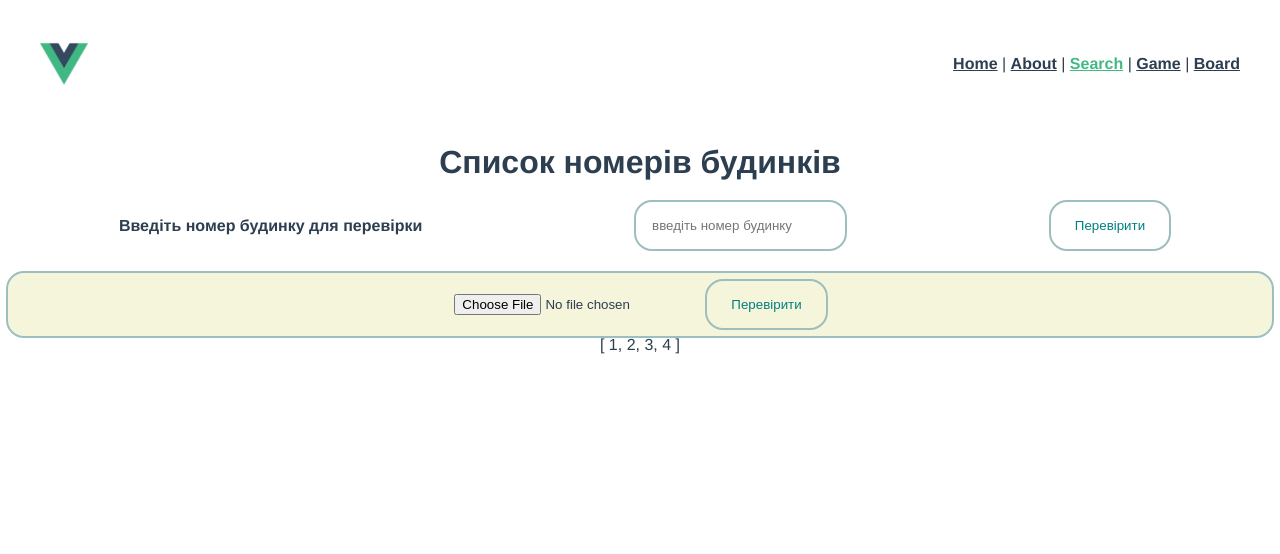
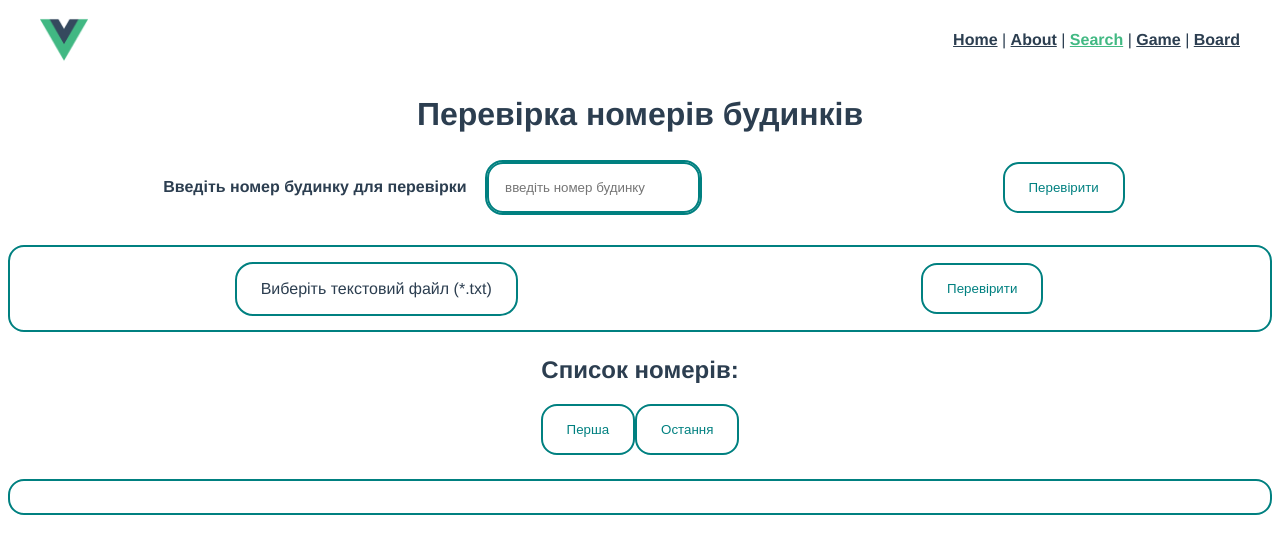
Before and after one commit to sergkrasivskyi/vue-lesson-5, a Vue app: page /search in a window 1280 px wide. Shown: the top 554 px of the page. Built offline with nearby package versions, Linux system fonts and the light colour scheme.

Commit message:
add pagination

```diff
--- a/src/App.vue
+++ b/src/App.vue
@@ -2,7 +2,7 @@
   <div class="flow">
     <app-header></app-header>
     <router-view />
-  {{$store.state.housesNumbersList}}
+  <!-- {{$store.state.housesNumbersList}} -->
   </div>
 </template>
 <script>
@@ -15,12 +15,16 @@
   }
 </script>
 <style lang="scss">
+* {
+  box-sizing: border-box;
+}
 #app {
   font-family: Avenir, Helvetica, Arial, sans-serif;
   -webkit-font-smoothing: antialiased;
   -moz-osx-font-smoothing: grayscale;
   text-align: center;
   color: #2c3e50;
+  min-width: 38rem;
 }
 :where(.flow :not(:first-child, nav > *)) {
   margin-top: 1.5rem;
--- /dev/null
+++ b/src/components/AppFileReader.vue
@@ -0,0 +1,52 @@
+<template>
+    <label class="file-loader" for="file">Виберіть текстовий файл (*.txt)
+      <input id="file" type="file" @change="readFile" />
+    </label>
+</template>
+
+<script>
+  export default {
+    name: "AppFileReader",
+    methods: {
+      readFile(event) {
+        // можна отримувати доступ до завантаженого файлу через
+          //  ref='doc' у розмітці
+          // file = this.$refs.doc.files[0];
+       // А можна передати подію і отримати доступ до файлу через подію
+          // file = event.target.files[0]
+
+        const file = event.target.files[0]
+        const reader = new FileReader();
+        if (file.name.includes(".txt")) {
+          reader.onload = (res) => this.$emit('filereaded', res.target.result)
+          reader.readAsText(file)
+        }
+      }
+    }
+  }
+</script>
+
+<style lang="scss" scoped>
+.file-loader {
+  cursor: pointer;
+  position: relative;
+  overflow: hidden;
+  display: inline-block;
+  padding-inline: 1.5rem;
+  padding-block: 1rem;
+  /* Fancy button style 😎 */
+  outline: 2px solid teal;
+  border-radius: 1rem;
+
+  z-index: 1;
+
+
+  & input {
+    cursor: pointer;
+    position: absolute;
+    inset: 0;
+    opacity: 0;
+    z-index: -1;
+  }
+}
+</style>
--- a/src/components/UI/TheAppButton.vue
+++ b/src/components/UI/TheAppButton.vue
@@ -22,10 +22,10 @@ export default {
   padding-block: 1rem;
   color: teal;
   background-color: transparent;
-  outline: 2px solid rgb(157, 190, 190);
-  border: none;
+  border: 2px solid teal;
   border-radius: 1rem;
   transition: background-color 0.5s ease;
+  cursor: pointer;
 
   &:hover,
   &:active,
--- a/src/components/UI/TheAppInput.vue
+++ b/src/components/UI/TheAppInput.vue
@@ -1,11 +1,10 @@
 <template>
 
   <label class="input-label" for="input-app">
-    <slot></slot>
+    <slot> </slot>
+    <input id="input-app" v-bind="$attrs" :value="modelValue" @input="updateInput">
   </label>
-  <input id="input-app" v-bind="$attrs" :value="modelValue" @input="updateInput">
-  <!-- :colorField="colorField"
-      :placeholder="placeholder" -->
+
 </template>
 
 <script>
@@ -13,26 +12,16 @@ export default {
   name: "the-app-input",
   props: {
     modelValue: { type: [String, Number], default: "" },
-    // colorField: { type: [String, Number] },
   },
   data() {
-    // const placeholder = 'try to input some';
-
     return {
-      colorField: ''
     }
   },
   methods: {
-    checkedNumber(event) {
-      this.$emit('update:modelValue', event.target.value)
-      // this.$emit('update:checkHouseNumber', $event.target.value)
-    },
     updateInput(event) {
       this.$emit('update:modelValue', event.target.value)
     }
-
   }
-
 }
 </script>
 
@@ -46,14 +35,14 @@ export default {
 
 input {
   margin: 0;
+  margin-left: 1rem;
   padding: 1rem;
-  outline: 2px solid rgb(157, 190, 190);
-  border: none;
+  border: 2px solid teal;
   border-radius: 1rem;
 
   &.valid {
     // color: teal;
-    outline: 2px solid rgb(157, 190, 190);
+    outline: 2px solid teal;
   }
 
   &.invalid {
--- a/src/components/index.js
+++ b/src/components/index.js
@@ -1,4 +1,6 @@
 import AppHeader from "@/components/AppHeader.vue";
 import GameStone from "@/components/GameStone.vue";
 import AppBoard from "@/components/AppBoard.vue";
-export default [AppHeader, GameStone, AppBoard];
+import AppFileReader from "@/components/AppFileReader.vue";
+
+export default [AppHeader, GameStone, AppBoard, AppFileReader];
--- a/src/views/AppSearchView.vue
+++ b/src/views/AppSearchView.vue
@@ -1,6 +1,6 @@
 <template>
   <div>
-    <h1>Список номерів будинків</h1>
+    <h1>Перевірка номерів будинків</h1>
     <div class="search-form">
       <the-app-input
         :class="{'valid': getNumberValidate, 'invalid': !getNumberValidate}"
@@ -11,15 +11,38 @@
         @update:modelValue="getNumberValidate"
         >Введіть номер будинку для перевірки
       </the-app-input>
-      <the-app-button @clickButton="validateNumber">Перевірити</the-app-button>
+      <the-app-button
+        @clickButton="validateNumber"
+        >Перевірити
+      </the-app-button>
     </div>
   </div>
   <!-- Read file template -->
-<div class="item">
-  <input type="file" ref="doc" @change="readFile" />
-  <the-app-button @clickButton="validateNumbersList">Перевірити</the-app-button>
-  <div v-for="(item) of numbersList" :key="item.id">
-    <p :class="['item', {'valid': item?.isValid && isStartValidated, 'invalid': !item?.isValid && isStartValidated}]" >
+  <div class="wrapper">
+    <div class="read-file">
+      <app-file-reader
+        @filereaded="readFile"/>
+
+      <the-app-button
+        @clickButton="validateNumbersList"
+        >Перевірити
+      </the-app-button>
+    </div>
+    <div class="pagination">
+      <h2>Список номерів:</h2>
+      <the-app-button
+        v-for="(page) in pages"
+        :key="page.id"
+        @clickButton="goToPage(page)"
+        >{{page.name}}
+      </the-app-button>
+
+    </div>
+
+    <div class="numbers-list">
+      <p v-for="(item) of numbersListViewed" :key="item.id" :class="['item', {
+      'valid': item?.isValid && isStartValidated,
+      'invalid': !item?.isValid && isStartValidated}]">
         {{item.data}}
       </p>
     </div>
@@ -32,60 +55,66 @@ export default {
   name: "AppSearchView",
   data() {
     return {
-      posts: [
-        { id: 1, text: "asdasd" },
-        { id: 2, text: "sdfgsdfg" },
-        { id: 3, text: "assdfgsdfdasd" },
-        { id: 4, text: "as12313123dasd" }
-      ],
-      placeholder: "номер будинку",
       checkingHouseNumber: '',
-      file: null,
-      content: null,
       numbersList: [],
       isStartValidated: false,
-
       checkExpression: /(^[^0\D][0-9]*$)|(^[^0\D][0-9]*(([\/][1-9][0-9]*$)|([\-][АБВГДЕЖИКЛМНПРСТУФХЦЧШЮЯ]$)))?/mg,
       // https://regex101.com/r/eXM7sL/1
       // to delete my reg ex:
       // https://regex101.com/delete/R7DdaLFtojfzgAN2Mc9JNjnZ
+
+      itemsOnPage: 1000,
+      currentPosition: 0,
+
+      startPage: 1,
+      currentPage: 0,
     }
   },
+  mounted() {
+
+  },
   methods: {
-    buttonClicked(arg) {
-      alert("Event clickButton Cathed" + arg)
+    goToPage(page, index) {
+      this.currentPosition = page.id * this.itemsOnPage
     },
     checkedNumber(value) {
       this.checkingHouseNumber = value
     },
 
-    readFile() {
-        this.file = this.$refs.doc.files[0];
-        const reader = new FileReader();
-        if (this.file.name.includes(".txt")) {
-          reader.onload = (res) => {
-            this.content = res.target.result.split('\n');
-            for (let i = 0; i < this.content.length; i++) {
-              this.numbersList.push({id: i, data: this.content[i]})
+    readFile(contentStr) {
+      // видаляемо попередні результати перевірки на валіднітсь
+      this.numbersList = []
+
+      // встановлюємо флаг у режим - не перевірялось
+      this.isStartValidated = false
+
+      // content, що отримали (це строка), загоняємо у масив this.content
+      // this.content = content.split(/[\n]/)
+      const contentArray = contentStr.split(/\n/)
+      // робимо масив номерів, кожен номер - об'єкт, у якому є id, data і буде
+      //  властивість isValid - для виділення кольором валідних і
+      //  невалідних номерів у списку
+      for (let i = 0; i < contentArray.length; i++) {
+        this.numbersList.push({ id: i, data: contentArray[i] })
       }
-          };
-          // reader.onerror = (err) => console.log(err);
-          reader.readAsText(this.file);
-        }
-        // else {
-        //   this.content = "check the console for file output";
-        //   reader.onload = (res) => {
-        //     console.log(res.target.result);
-        //   };
-        //   reader.onerror = (err) => console.log(err);
-        //   reader.readAsText(this.file);
-        // }
+      // this.numbersListViewed(this.numbersList)
+
     },
     validateNumbersList() {
+      // встановлюємо флаг у режим - перевіряємо
       this.isStartValidated = true
-    this.numbersList.forEach(element => {
-      element.isValid = this.validation(element.data)
+      this.numbersList = [...this.validateList(this.numbersList)]
+    },
+    validateList(list) {
+      let result = []
+      list.forEach(element => {
+        result.push({ id: element.id,
+                      data: element.data,
+                      isValid: this.validation(element.data)
+                    })
+        // element.isValid = this.validation(element.data)
       });
+      return result
     },
     validateNumber() {
       this.validation(this.checkingHouseNumber)
@@ -98,28 +127,83 @@ export default {
     }
   },
   computed: {
+    nextPosition() {
+      return this.currentPosition + this.itemsOnPage
+    },
     getNumberValidate() {
       return this.validation(this.checkingHouseNumber)
     },
+    numbersListViewed() {
+      const list = [...this.numbersList]
+      return list.splice(this.currentPosition, this.nextPosition)
+    },
+    endPage() {
+      return Math.ceil(this.numbersList.length / this.itemsOnPage)
+    },
+    pages() {
+      const result = []
+      result.push({id: 0, name: 'Перша', current: true})
+      for (let i = 1; i < this.endPage - 1; i++) {
+        result.push({id: i, name: `${i + 1}`, current: false})
+      }
+      result.push({ id: this.endPage - 1, name: 'Остання', current: false})
+      return result
+    }
   }
 }
 </script>
 
 <style lang="scss" scoped>
+.wrapper {
+  margin-inline: auto;
+
+}
+
 .search-form {
   margin: 0;
   display: flex;
   justify-content: space-around;
   align-items: center;
 }
+
+.read-file {
+  display: flex;
+  align-items: center;
+  justify-content: space-around;
+  border: 2px solid teal;
+  border-radius: 1rem;
+  padding-inline: 1.5rem;
+  padding-block: 1rem;
+}
+
+.numbers-list {
+  min-width: 36rem;
+  display: flex;
+  flex-wrap: wrap;
+  // grid-auto-columns: 0.2fr;
+  // grid-auto-rows: auto;
+  // column-gap: 0.5rem;
+  row-gap: 0.5rem;
+  justify-content: space-around;
+  border: 2px solid teal;
+  border-radius: 1rem;
+  padding-inline: 1.5rem;
+  padding-block: 1rem;
+
+}
+
 .item {
+  display: inline-block;
+  margin: 0;
   padding: 0.5rem 1rem;
-  outline: 2px solid rgb(157, 190, 190);
+  border: 2px solid rgb(157, 190, 190);
   border-radius: 1rem;
   background-color: beige;
+
   &.valid {
     background-color: rgb(157, 190, 190);
   }
+
   &.invalid {
     background-color: rgb(207, 146, 127);
   }
```
Lines whose indentation alone changed are shown as unchanged.
